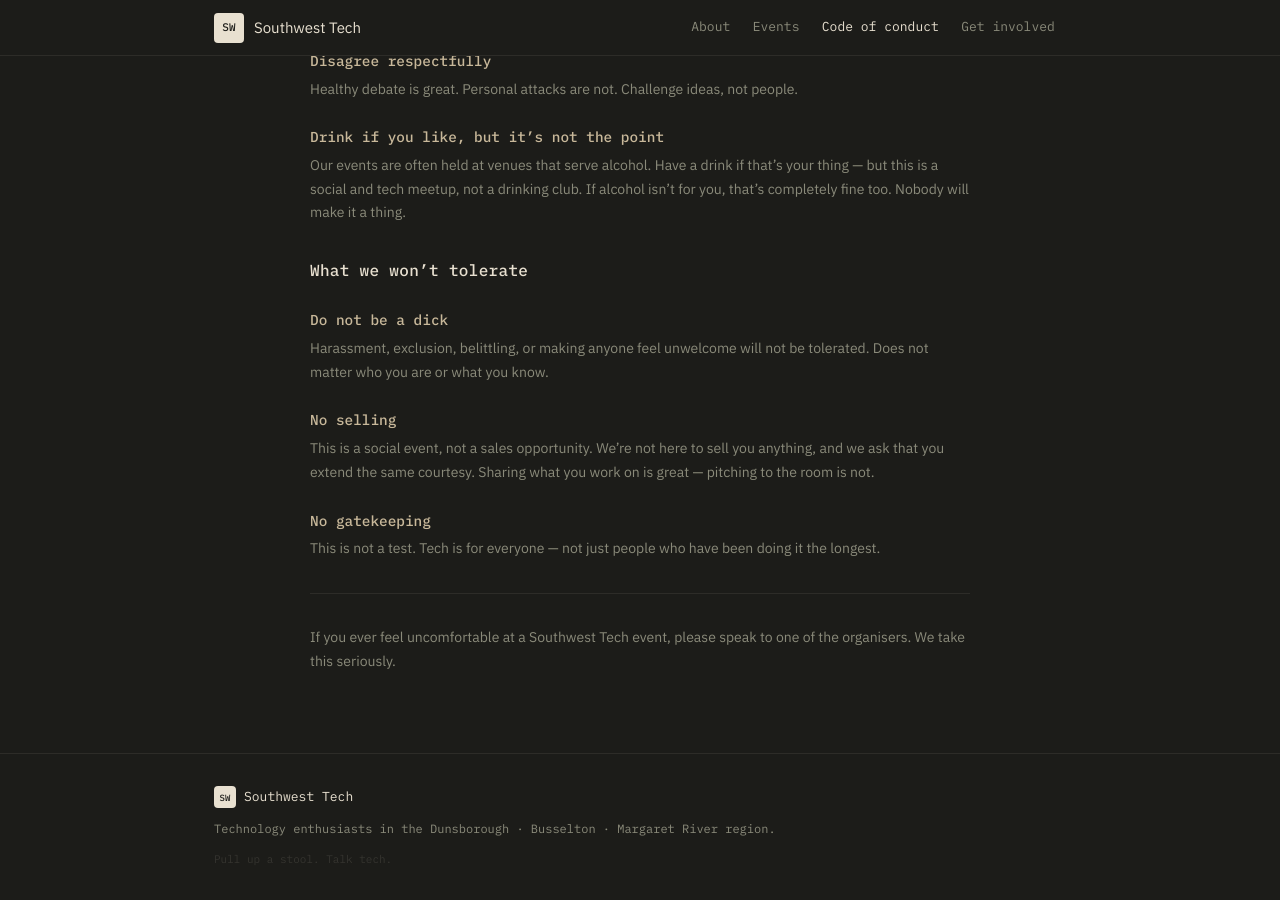
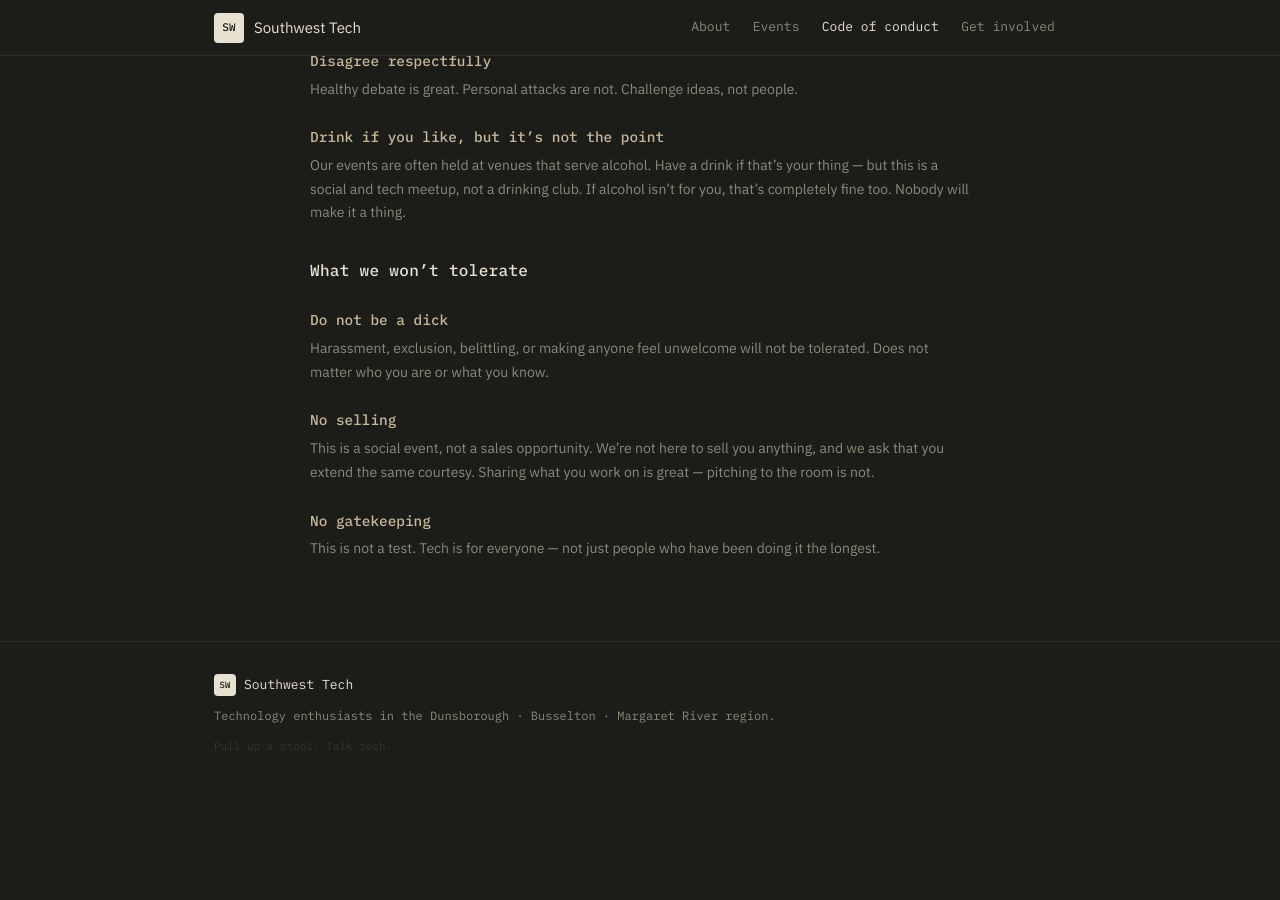
Before and after one commit to swtech-au/southwest-tech, a Jekyll site: the page built from conduct.md, in a window 1280 px wide and 900 px high, scrolled down 557 px. Built offline with Jekyll 4.4.1, drawn with Linux system fonts in a browser that asks for light colours; after the commit the page ends 1345 px from its top, so only the background shows below that.

Commit message:
Remove closing line from code of conduct
Co-Authored-By: Claude Sonnet 4.6 <noreply@anthropic.com>

```diff
--- a/conduct.md
+++ b/conduct.md
@@ -30,7 +30,3 @@ We call it the **"No Dicks" policy**. It's not a long legal document. It's just
 
 {% endif %}
 {% endfor %}
-
----
-
-If you ever feel uncomfortable at a Southwest Tech event, please speak to one of the organisers. We take this seriously.
```
